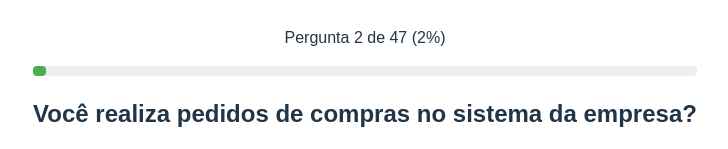
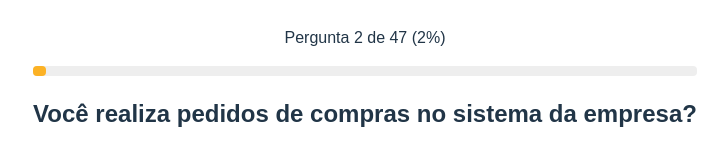
Before and after one commit to descomplicandocompras/diagnostico-compras, a React (Vite) app: page / in a window 1280 px wide. Both pictures are taken after a click on the button "Menos de 6 meses". Shown: the part 267-416 px from the top of the page, without its empty margins (275-1003 px from the left). Built offline with nearby package versions, Linux system fonts and the light colour scheme.

Commit message:
Update App.tsx

```diff
--- a/src/App.tsx
+++ b/src/App.tsx
@@ -1,5 +1,4 @@
 import { useState } from "react";
-import jsPDF from "jspdf";
 import "./App.css";
 
 const quizData = [
@@ -52,8 +51,6 @@ const quizData = [
   { question: "Você usa Excel, Power BI ou outros sistemas para relatórios?", options: [{ texto: "Nunca usei", valor: 0 }, { texto: "Tenho noção básica", valor: 0.5 }, { texto: "Sim, aplico na rotina", valor: 1 }], peso: 2 },
 ];
 
-
-
 const App = () => {
   const [step, setStep] = useState(0);
   const [answers, setAnswers] = useState<number[]>([]);
@@ -101,7 +98,6 @@ const App = () => {
     setShowResult(true);
     setResultado(resultadoFinal);
 
-
     fetch("https://script.google.com/macros/s/AKfycby7NKyb_J_5Gtf7elMZQiC2vCEcv-BiRZtPVMVkznbnyctNjh7UANHVe-ExEI3loynuxg/exec", {
       method: "POST",
       headers: { "Content-Type": "application/json" },
@@ -109,7 +105,6 @@ const App = () => {
         nome: userData.nome,
         email: userData.email,
         nivel: resultadoFinal.nivel,
-        score: totalScore,
         data: new Date().toLocaleString()
       })
     });
@@ -125,6 +120,7 @@ const App = () => {
       <p style={{ textAlign: "center", fontSize: "1rem", color: "#555", marginBottom: "1.5rem" }}>
         por  @descomplicando.compras
       </p>
+
       {!showForm && !showResult ? (
         <>
           <div style={{ marginBottom: "1rem" }}>
@@ -136,7 +132,7 @@ const App = () => {
                 style={{
                   width: `${progresso}%`,
                   height: "10px",
-                  background: "#4caf50",
+                  background: "#FCB225",
                   borderRadius: "4px"
                 }}
               />
@@ -164,12 +160,11 @@ const App = () => {
             </button>
           ))}
 
-{/* Botão de voltar visível só se não for a primeira pergunta */}
           {step > 0 && (
             <button
               onClick={() => {
                 const novasRespostas = [...answers];
-      novasRespostas.pop(); // remove última resposta
+                novasRespostas.pop();
                 setAnswers(novasRespostas);
                 setStep(step - 1);
               }}
```
Lines whose indentation alone changed are shown as unchanged.
